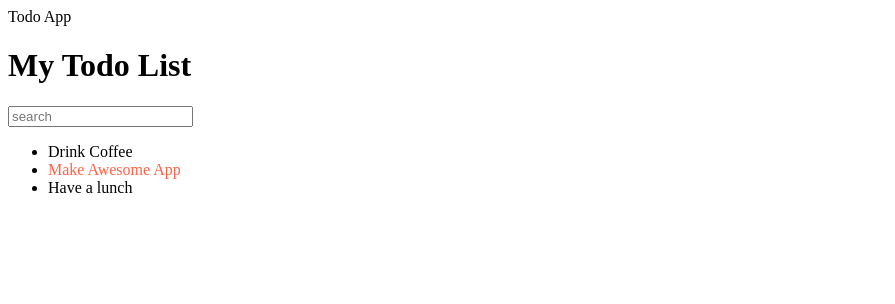
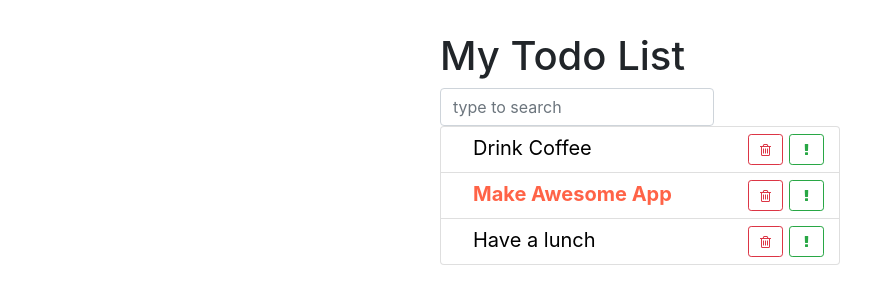
Before and after one commit to ArtemDrushchyts/Todo, a React app: page / in a window 1280 px wide. Shown: the whole page, without its empty margins (0-895 px from the left). Built offline with nearby package versions, Linux system fonts and the light colour scheme.

Commit message:
feat: add style for page

```diff
--- a/public/index.html
+++ b/public/index.html
@@ -2,7 +2,9 @@
 <html lang="en">
   <head>
     <meta charset="utf-8" />
-    <meta name="viewport" content="width=device-width, initial-scale=1" /
+    <meta name="viewport" content="width=device-width, initial-scale=1" />
+    <link rel="stylesheet" href="https://stackpath.bootstrapcdn.com/bootstrap/4.4.1/css/bootstrap.min.css">
+    <link rel="stylesheet" href="https://stackpath.bootstrapcdn.com/font-awesome/4.7.0/css/font-awesome.min.css">
     <title>Todo App</title>
   </head>
   <body>
--- /dev/null
+++ b/src/components/app-header.css
@@ -0,0 +1,12 @@
+.app-header {
+    align-items: flex-end;
+}
+
+.app-header h1 {
+    flex-grow: 1;
+}
+
+.app-header h2 {
+    font-size: 1.2rem;
+    color: grey;
+}
--- a/src/components/app-header.js
+++ b/src/components/app-header.js
@@ -1,7 +1,12 @@
 import React from "react";
+import './app-header.css';
 
 const AppHeader = () => {
-    return <h1>My Todo List</h1>
+
+    return (
+        <div className='app-header d-flex'>
+            <h1>My Todo List</h1>
+        </div>)
 }
 
 export default AppHeader;
--- /dev/null
+++ b/src/components/search-panel.css
@@ -0,0 +1,5 @@
+.search-input {
+    width: auto;
+    flex-grow: 1;
+    margin-right: 3px;
+}
--- a/src/components/search-panel.js
+++ b/src/components/search-panel.js
@@ -1,7 +1,12 @@
 import React from "react";
+import './search-panel.css';
 
 const SearchPanel = () => {
-    return <input placeholder='search'/>
-}
+    return (
+        <input type="text"
+               className="form-control search-input"
+               placeholder="type to search" />
+    );
+};
 
 export default SearchPanel;
--- /dev/null
+++ b/src/components/todo-list-item.css
@@ -0,0 +1,24 @@
+.todo-list-item {
+    font-size: 1.25rem;
+}
+
+.todo-list-item button {
+    width: 35px;
+    margin: 3px;
+}
+
+.todo-list-item-label {
+    margin-left: 1.25rem;
+    line-height: 35px;
+    cursor: pointer;
+    user-select: none;
+}
+
+.todo-list-item.done .todo-list-item-label {
+    text-decoration: line-through;
+}
+
+.todo-list-item.important .todo-list-item-label {
+    font-weight: bold;
+    color: steelblue;
+}
--- a/src/components/todo-list-item.js
+++ b/src/components/todo-list-item.js
@@ -1,11 +1,31 @@
 import React from "react";
+import './todo-list-item.css';
 
 const TodoListItem = ({label, important = false}) => {
 
     const style = {
-        color: important ? 'tomato' : 'black'
-    }
-    return <span style={style}>{ label }</span>
-}
+        color: important ? 'tomato' : 'black',
+        fontWeight: important ? 'bold' : 'normal'
+    };
+    return (
+        <span className="todo-list-item">
+      <span
+          className="todo-list-item-label"
+          style={style}>
+        {label}
+      </span>
+
+      <button type="button"
+              className="btn btn-outline-success btn-sm float-right">
+        <i className="fa fa-exclamation" />
+      </button>
+
+      <button type="button"
+              className="btn btn-outline-danger btn-sm float-right">
+        <i className="fa fa-trash-o" />
+      </button>
+    </span>
+    );
+};
 
 export default TodoListItem;
--- /dev/null
+++ b/src/components/todo-list.css
@@ -0,0 +1,3 @@
+.todo-list .list-group-item {
+    padding: .25rem .75rem;
+}
--- a/src/components/todo-list.js
+++ b/src/components/todo-list.js
@@ -1,13 +1,14 @@
 import React from "react";
 import TodoListItem from "./todo-list-item";
+import './todo-list.css';
 
 const TodoList = ({todos}) => {
     return (
-        <ul>
+        <ul className="list-group todo-list">
             {todos.map(item => {
                 const {id, ...itemProps} = item;
             return (
-                <li key={id}>
+                <li key={id} className="list-group-item">
                     <TodoListItem {...itemProps}/>
                 </li>
             )
--- /dev/null
+++ b/src/index.css
@@ -0,0 +1,8 @@
+.todo-app {
+    margin: 2rem auto 0 auto;
+    max-width: 400px;
+}
+
+.top-panel {
+    margin: 1rem 0;
+}
--- a/src/index.js
+++ b/src/index.js
@@ -3,6 +3,7 @@ import ReactDOM from 'react-dom';
 import SearchPanel from "./components/search-panel";
 import AppHeader from "./components/app-header";
 import TodoList from "./components/todo-list";
+import './index.css';
 
 const App = () => {
 
@@ -13,7 +14,7 @@ const App = () => {
     ];
 
     return (
-        <div>
+        <div className='todo-app'>
             <AppHeader/>
             <SearchPanel/>
             <TodoList todos={todoData}/>
```
